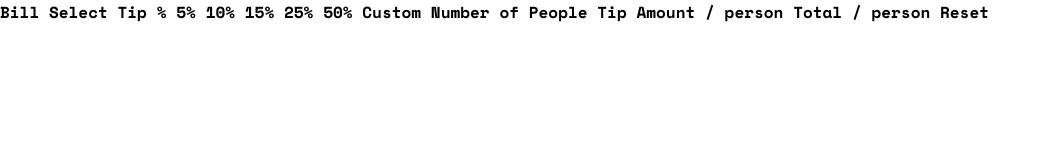
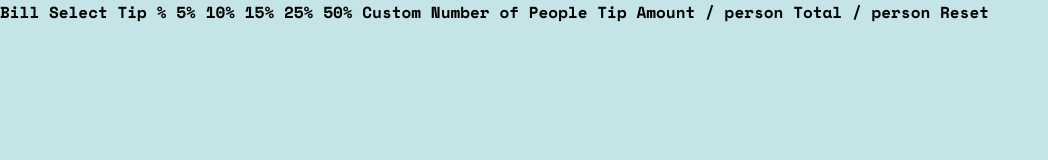
Before and after one commit to lilKriT/tip-calculator-app, a website: page index.html in a window 1280 px wide. Shown: the whole page, without its empty margins (0-1048 px from the left). Drawn offline with nearby package versions, Linux system fonts and the light colour scheme.

Commit message:
Styling.

```diff
--- a/index.html
+++ b/index.html
@@ -22,7 +22,7 @@
 
     <title>Tip Calculator App - created by lilKriT</title>
   </head>
-  <body>
+  <body class="bg-lightGrayishCyan">
     Bill Select Tip % 5% 10% 15% 25% 50% Custom Number of People Tip Amount /
     person Total / person Reset
   </body>
```
Also changed, not shown: dist/output.css.
